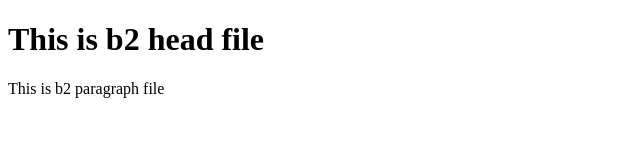
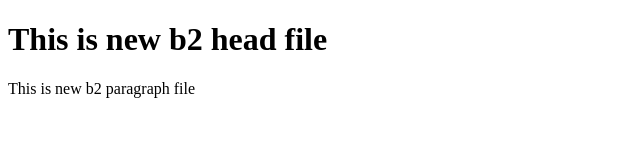
Before and after one commit to Roshnitamang/roshnirepo, a plain HTML site: page index.html in a window 1280 px wide. Shown: the whole page, without its empty margins (0-640 px from the left). Drawn offline with Linux system fonts and the light colour scheme.

Commit message:
b2file commit

```diff
--- a/index.html
+++ b/index.html
@@ -8,8 +8,8 @@
 </head>
 
 <body>
-    <h1>This is b2 head file</h1>
-    <p>This is b2 paragraph file</p>
+    <h1>This is new b2 head file</h1>
+    <p>This is new b2 paragraph file</p>
 </body>
 
 </html>
```
